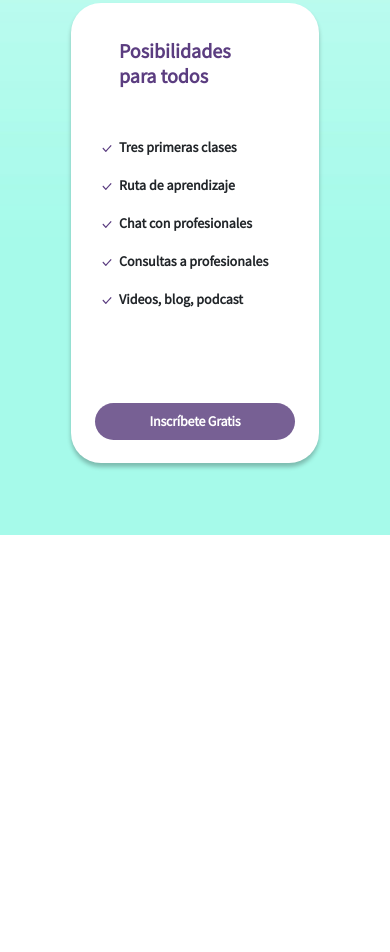
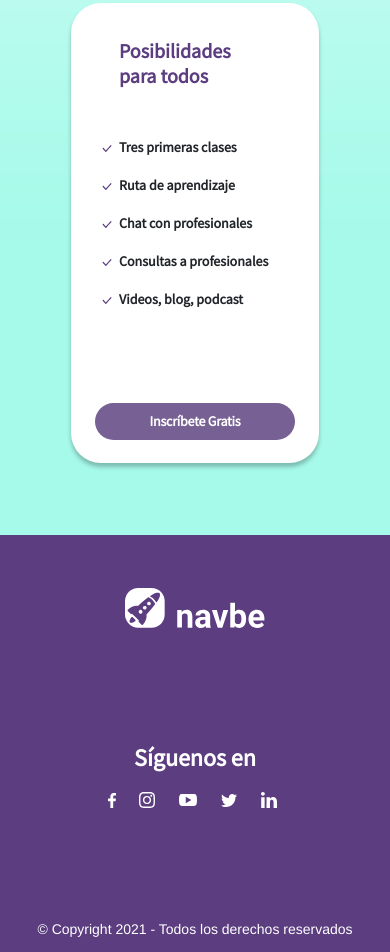
Before and after one commit to PupiNarvaja/NavBe, a website: page index.html in a window 390 px wide. Shown: the part 3680-4632 px from the top of the page. Before the commit the page ends 4215 px from the top, so only its background shows below. Drawn offline with nearby package versions, Linux system fonts and the light colour scheme; some packages are replaced by stand-ins of ours; a script that the page names is missing.

Commit message:
Footer creado y adaptado.

```diff
--- a/index.html
+++ b/index.html
@@ -7,6 +7,10 @@
     <meta name="viewport" content="width=device-width, initial-scale=1.0">
     <meta name="description"
         content="Navbe: Salud y educación en línea para mamás, papás y tutores. Navbe es una red online de profesionales de la salud, educación, finanzas, y una red de padres que colaboran entre sí para compartir experiencias, ciencia y conocimiento.">
+    <!-- favicon-->
+    <link rel="shortcut icon" href="./media/faviconFinal.ico" type="image/x-icon">
+    <link rel="icon" href="./media/faviconFinal.ico" type="image/x-icon">
+    <!-- end of favicon-->
     <!-- bootstrap begin -->
     <link href="https://cdn.jsdelivr.net/npm/bootstrap@5.1.3/dist/css/bootstrap.min.css" rel="stylesheet"
         integrity="sha384-1BmE4kWBq78iYhFldvKuhfTAU6auU8tT94WrHftjDbrCEXSU1oBoqyl2QvZ6jIW3" crossorigin="anonymous">
@@ -38,7 +42,7 @@
             <!--aparecerá solo en pantallas pequeñas-->
             <img src="./media/notificaciones.svg" alt="notificaciones" class="notificaciones">
             <!--aparecerá solo en pantallas pequeñas-->
-            <nav class="navbar">
+            <nav id="navbar" class="navbar">
                 <ul>
                     <a href="#aprendo"><img src="./media/aprendo.svg">
                         <li>Aprendo</li>
@@ -328,6 +332,32 @@
             </div>
         </div>
     </section>
+    <footer class="footer">
+        <div class="footer--container">
+            <div class="footer-cohete">
+                <a href="#navbar"><img src="./media/cohete-footer2.svg" alt="logo" class="coheteFooter"> </a>
+                <ul class="listaFooter">
+                    <li><a href="#aprendo">Aprendo</a></li>
+                    <li><a href="#consulta">Consulto</a></li>
+                    <li><a href="#profesionales">Comunidad</a></li>
+                    <li><a href="#planes">Planes</a></li>
+                </ul>
+            </div>
+            <div>
+                <p class="footer-copyright ">© Copyright 2021 - Todos los derechos reservados</p>
+            </div>
+            <div class="footer-siguenos">
+                <span class="footer-siguenos-span">Síguenos en</span>
+                <div>
+                    <a href="#aprendo"><img src="./media/facebook.svg" alt="facebook" class="fix"></a>
+                    <a href="#aprendo"><img src="./media/instagram.svg" alt="instagram" class="fix"></a>
+                    <a href="#aprendo"><img src="./media/youtube.svg" alt="youtube" class="fix"></a>
+                    <a href="#aprendo"><img src="./media/twitter.svg" alt="twitter" class="fix"></a>
+                    <a href="#aprendo"><img src="./media/linkedIn.svg" alt="linkedIn" class="fix"></a>
+                </div>
+            </div>
+        </div>
+    </footer>
 
     <!-- sweet alert begins -->
     <script src="https://cdn.jsdelivr.net/npm/sweetalert2@11"></script>
--- /dev/null
+++ b/scss/_footer.scss
@@ -0,0 +1,127 @@
+body {
+    .footer{
+        font-size: 2rem;
+        width: 100%;
+        height: 11.03125em;
+        background-color: #5B3D80;
+        color: white;
+        .footer--container {
+            height: 100%;
+            width: 82%;
+            margin: 0 auto;
+            display: flex;
+            flex-direction: row;
+            justify-content: space-between;
+            .footer-cohete{
+                margin: 1.4375em 0 0 0;
+                height: 8.03125em;
+                display: flex;
+                flex-flow: column nowrap;
+                justify-content: space-between;
+                align-items: flex-end;
+                .coheteFooter{
+                    width: 4.375em;
+                }
+                .listaFooter{
+                    list-style: none;
+                    font-family: Source Sans Pro;
+                    font-style: normal;
+                    font-weight: 600;
+                    font-size: 0.59375em;
+                    line-height: 2.2105em;
+                    margin: 0;
+                    padding: 0;
+                    li {
+                        a {
+                            text-decoration: none;
+                            color: white;
+                        }
+                    }
+                }
+            }
+            div {
+                .footer-copyright{
+                    font-family: Helvetica Neue;
+                    font-style: normal;
+                    font-weight: normal;
+                    position: relative;
+                    top: 81%;
+                    font-size: 0.4375em;
+                    line-height: 1.214em;
+                }
+            }
+            .footer-siguenos{
+                // position: relative;
+                // top: 64.1%;
+                // height: fit-content;
+                max-width: 6.5625em;
+                height: 2.90625em;
+                margin: 6.5625em 0 0 0;
+                display: flex;
+                flex-flow: column nowrap;
+                align-items: center;
+                .footer-siguenos-span{
+                    font-size: 0.75em;
+                    font-family: Source Sans Pro;
+                    font-style: normal;
+                    font-weight: bold;
+                    line-height: 1.25em;
+                }
+                div {
+                    display: flex;
+                    flex-flow: row nowrap;
+                    .fix{
+                        padding-right: 0.625em;
+                        padding: 0 0.3125em;
+                        width: 100%;
+                        margin: 0 auto;
+                        height: auto;
+                    }
+                }
+            }
+        }
+    }
+}
+
+@media (max-width: 700px) {
+    body {
+        .footer {
+            height: 13.0313em;
+            .footer--container {
+                flex-flow: column nowrap;
+                .footer-cohete{
+                    height: unset;
+                    display: flex;
+                    align-items: center;
+                    order: -3;
+                    .coheteFooter{
+                        width: 4.375em;
+                    }
+                    .listaFooter{
+                        display: none;
+                    }
+                }
+                div {
+                    .footer-copyright{
+                        top: -80%;
+                        width: fit-content;
+                        margin: 0 auto;
+                        order: -1;
+                        text-align: center;
+                    }
+                }
+                .footer-siguenos{
+                    margin: 0; // margin: 1.4375em 0 0 0;
+                    height: unset;
+                    order: -2;
+                    align-self: center;
+                    div {
+                        .fix{
+                            width: 90%;
+                        }
+                    }
+                }
+            }
+        }
+    }
+}
--- a/scss/_mediaqueries.scss
+++ b/scss/_mediaqueries.scss
@@ -608,7 +608,7 @@
             height: 560px;
             .planes--container {
                 height: 64%;
-                top: 9%;
+                top: 17%;
                 min-width: 380px;
                 .planes--container__cards {
                     max-width: 374px;
--- a/scss/styles.scss
+++ b/scss/styles.scss
@@ -16,5 +16,6 @@
 @import 'planes';
 @import 'profesionales';
 @import 'mobileCarousel';
+@import 'footer';
 
 @import 'mediaqueries';
```
Also changed, not shown: css/styles.css, media/cohete-footer2.svg (added), media/facebook.svg (added), media/faviconFinal.ico (added), media/instagram.svg (added), media/linkedIn.svg (added), media/twitter.svg (added), media/youtube.svg (added).
